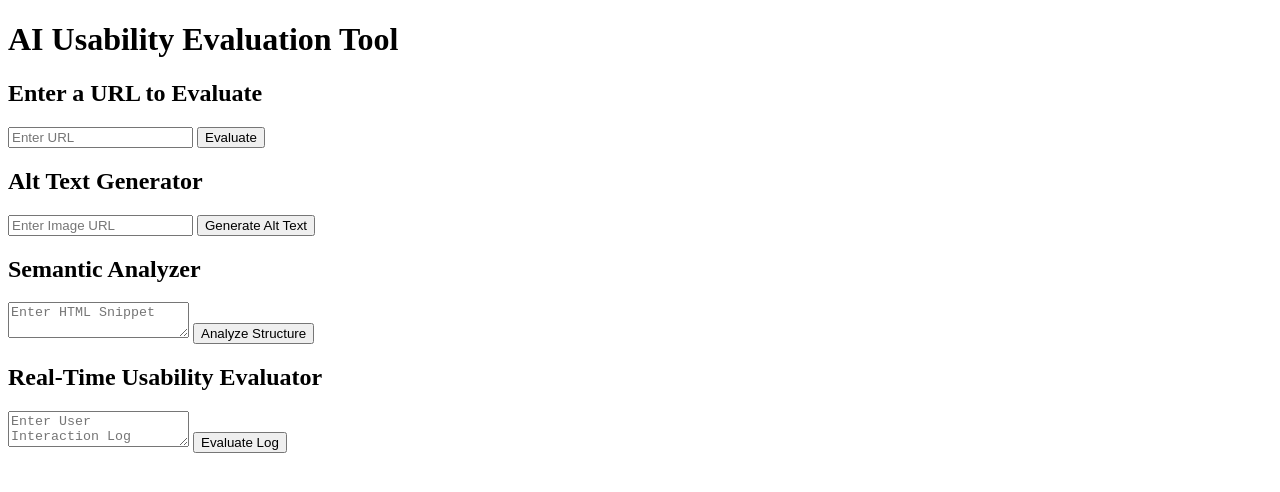
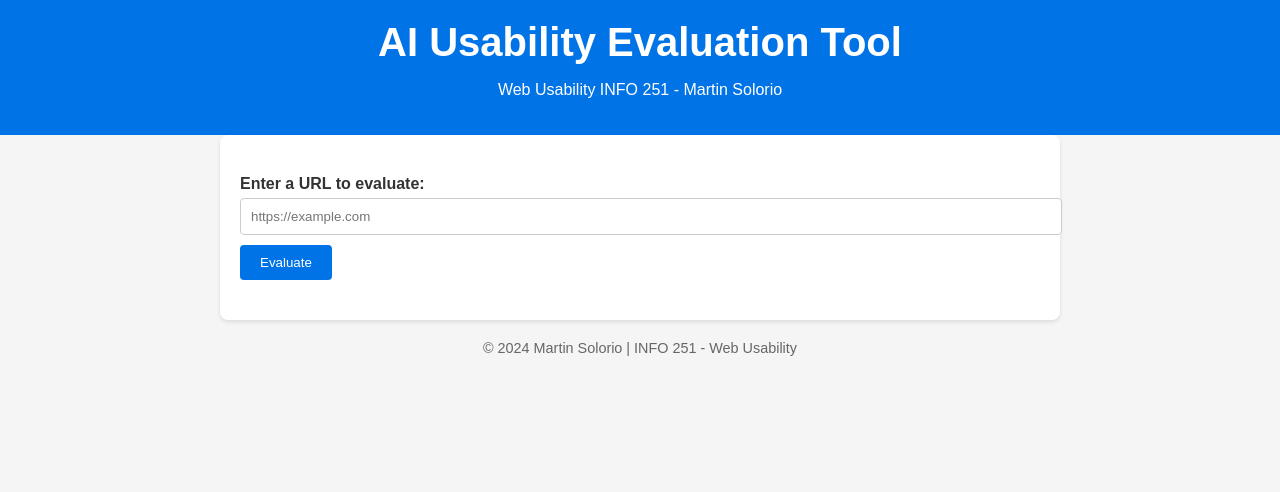
Before and after one commit to marsolorio/AI-Usability-Evaluator, a Flask app: page / in a window 1280 px wide. Shown: the top 492 px of the page. Run offline with Flask 2, Linux system fonts and the light colour scheme.

Commit message:
Personalized app with Martin Solorio's name and course info: Web Usability INFO 251

```diff
--- a/templates/index.html
+++ b/templates/index.html
@@ -3,37 +3,81 @@
 <head>
     <meta charset="UTF-8">
     <meta name="viewport" content="width=device-width, initial-scale=1.0">
-    <title>AI Usability Evaluation Tool</title>
+    <title>AI Usability Evaluation Tool - Martin Solorio</title>
+    <style>
+        body {
+            font-family: Arial, sans-serif;
+            margin: 0;
+            padding: 0;
+            background-color: #f5f5f5;
+            color: #333;
+        }
+        header {
+            background-color: #0073e6;
+            color: white;
+            padding: 20px;
+            text-align: center;
+        }
+        h1 {
+            margin: 0;
+            font-size: 2.5rem;
+        }
+        .content {
+            padding: 20px;
+            max-width: 800px;
+            margin: auto;
+            background-color: white;
+            border-radius: 8px;
+            box-shadow: 0 2px 4px rgba(0, 0, 0, 0.1);
+        }
+        form {
+            margin: 20px 0;
+        }
+        label {
+            display: block;
+            font-weight: bold;
+            margin-bottom: 5px;
+        }
+        input[type="text"] {
+            width: 100%;
+            padding: 10px;
+            margin-bottom: 10px;
+            border: 1px solid #ccc;
+            border-radius: 4px;
+        }
+        button {
+            background-color: #0073e6;
+            color: white;
+            padding: 10px 20px;
+            border: none;
+            border-radius: 4px;
+            cursor: pointer;
+        }
+        button:hover {
+            background-color: #005bb5;
+        }
+        footer {
+            text-align: center;
+            margin-top: 20px;
+            font-size: 0.9rem;
+            color: #666;
+        }
+    </style>
 </head>
 <body>
-    <h1>AI Usability Evaluation Tool</h1>
-
-    <!-- URL Evaluation -->
-    <h2>Enter a URL to Evaluate</h2>
-    <form action="/evaluate" method="post">
-        <input type="text" name="url" placeholder="Enter URL">
-        <button type="submit">Evaluate</button>
-    </form>
-
-    <!-- Alt Text Generator -->
-    <h2>Alt Text Generator</h2>
-    <form action="/generate-alt-text" method="post">
-        <input type="text" name="image_url" placeholder="Enter Image URL">
-        <button type="submit">Generate Alt Text</button>
-    </form>
-
-    <!-- Semantic Analyzer -->
-    <h2>Semantic Analyzer</h2>
-    <form action="/semantic-analysis" method="post">
-        <textarea name="html_snippet" placeholder="Enter HTML Snippet"></textarea>
-        <button type="submit">Analyze Structure</button>
-    </form>
-
-    <!-- Real-Time Usability Evaluation -->
-    <h2>Real-Time Usability Evaluator</h2>
-    <form action="/usability-evaluation" method="post">
-        <textarea name="user_log" placeholder="Enter User Interaction Log"></textarea>
-        <button type="submit">Evaluate Log</button>
-    </form>
+    <header>
+        <h1>AI Usability Evaluation Tool</h1>
+        <p>Web Usability INFO 251 - Martin Solorio</p>
+    </header>
+    <div class="content">
+        <form method="POST" action="/">
+            <label for="url">Enter a URL to evaluate:</label>
+            <input type="text" id="url" name="url" placeholder="https://example.com" required>
+            <button type="submit">Evaluate</button>
+        </form>
+    </div>
+    <footer>
+        <p>&copy; 2024 Martin Solorio | INFO 251 - Web Usability</p>
+    </footer>
 </body>
 </html>
```
